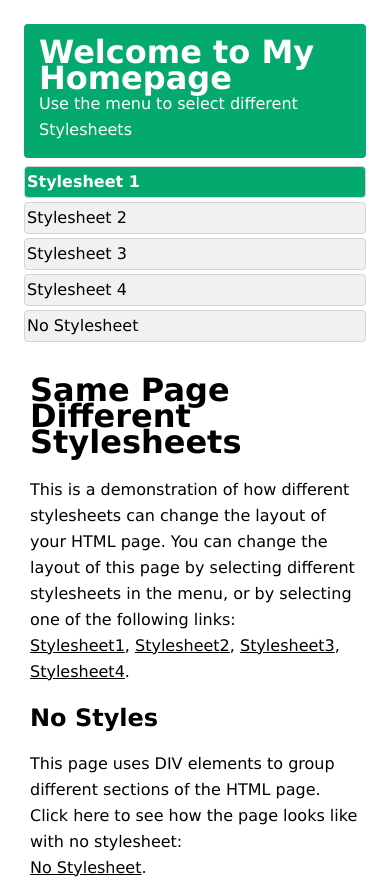
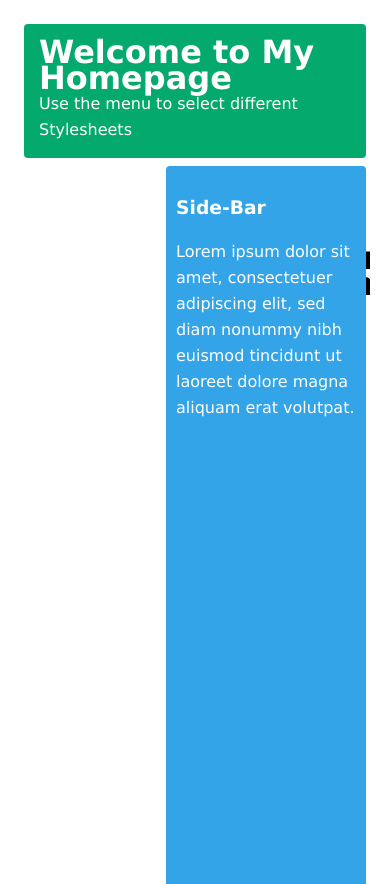
Before and after one commit to changminmin423/changminmin423.github.io, a plain HTML site: page index.html in a window 390 px wide. Shown: the top 884 px of the page. Drawn offline with Linux system fonts and the light colour scheme.

Commit message:
Update index.html

```diff
--- a/index.html
+++ b/index.html
@@ -91,29 +91,6 @@ a:hover {
 }
 
 
-@media (max-width: 800px) {
-    #sidebar {
-        width: auto;
-        position: relative;
-    }
-    #main {
-        margin-right: 0;
-    }
-
-}
-
-@media (max-width: 600px) {
-    #menubar {
-        width: auto;
-        float: none;
-    }
-    #main {
-        margin: 0;
-    }
-}
-
-
-
 
 </style>
 
@@ -128,21 +105,15 @@ a:hover {
   <div class="wrapper">
    <div id="menubar">
      <ul id="menulist">
-       <li class="menuitem" onclick="reStyle(0)">Stylesheet 1
-       <li class="menuitem" onclick="reStyle(1)">Stylesheet 2
-       <li class="menuitem" onclick="reStyle(2)">Stylesheet 3
-       <li class="menuitem" onclick="reStyle(3)">Stylesheet 4
-       <li class="menuitem" onclick="noStyles()">No Stylesheet
+
      </ul>
     </div>
     <div id="main">
       <h1>Same Page Different Stylesheets</h1>
       <p>This is a demonstration of how different stylesheets can change the layout of your HTML page. You can change the layout of this page by selecting different stylesheets in the menu, or by selecting one of the following links:<br>
-      <a href="#" onclick="reStyle(0);return false">Stylesheet1</a>,
-      <a href="#" onclick="reStyle(1);return false">Stylesheet2</a>,
-      <a href="#" onclick="reStyle(2);return false">Stylesheet3</a>,
-      <a href="#" onclick="reStyle(3);return false">Stylesheet4</a>.
       </p>
+
+
        <h2>No Styles</h2>
       <p>This page uses DIV elements to group different sections of the HTML page. Click here to see how the page looks like with no stylesheet:<br><a href="#" onclick="noStyles();return false">No Stylesheet</a>.</p>
    </div>
```
